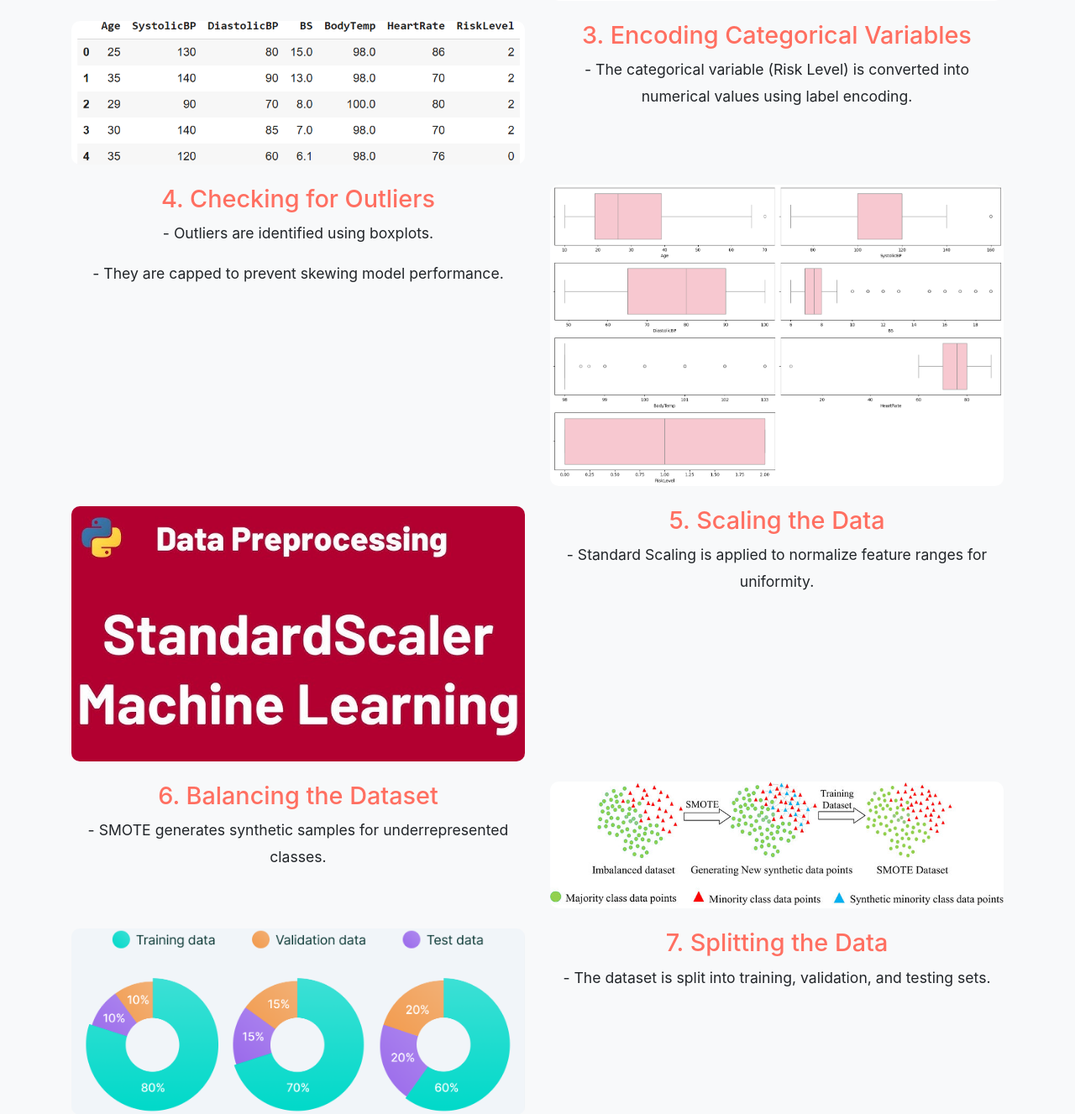
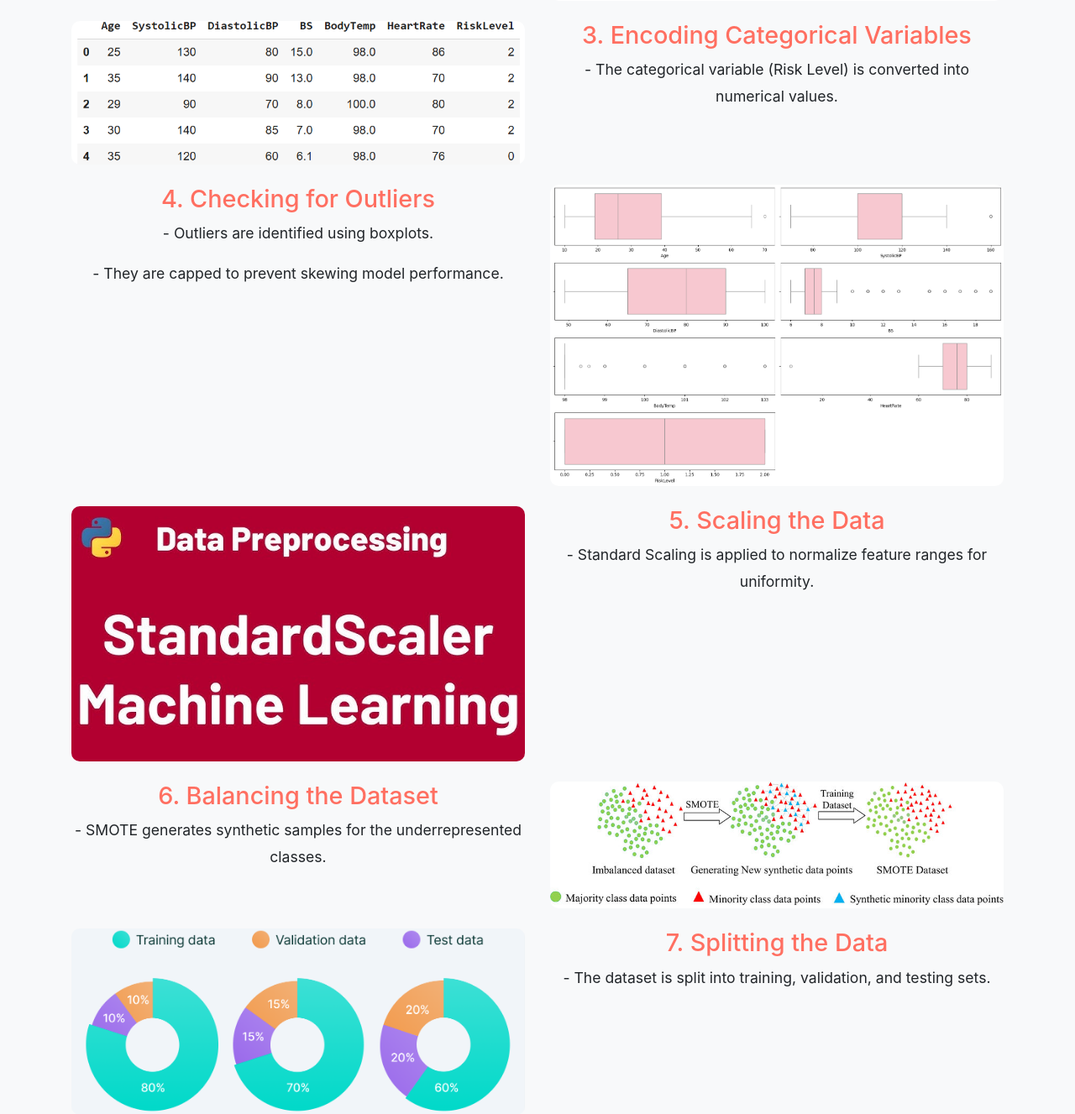
Before and after one commit to m-mwangi/front-end, a Flask app: page /preprocess in a window 1280 px wide. Shown: the part 1978-3305 px from the top of the page at 84% size. Run offline with Flask 3, Linux system fonts and the light colour scheme; some libraries are stand-ins or nearby versions.

Commit message:
Update preprocess.html

```diff
--- a/templates/preprocess.html
+++ b/templates/preprocess.html
@@ -141,7 +141,7 @@
                 </div>
                 <div class="col-md-6">
                     <h3>3. Encoding Categorical Variables</h3>
-                    <p>- The categorical variable (Risk Level) is converted into numerical values using label encoding.</p>
+                    <p>- The categorical variable (Risk Level) is converted into numerical values.</p>
                 </div>
             </div>
             <div class="row">
@@ -172,7 +172,7 @@
                 </div>
                 <div class="col-md-6 order-md-1">
                     <h3>6. Balancing the Dataset</h3>
-                    <p>- SMOTE generates synthetic samples for underrepresented classes.</p>
+                    <p>- SMOTE generates synthetic samples for the underrepresented classes.</p>
                 </div>
             </div>
             <div class="row">
```
